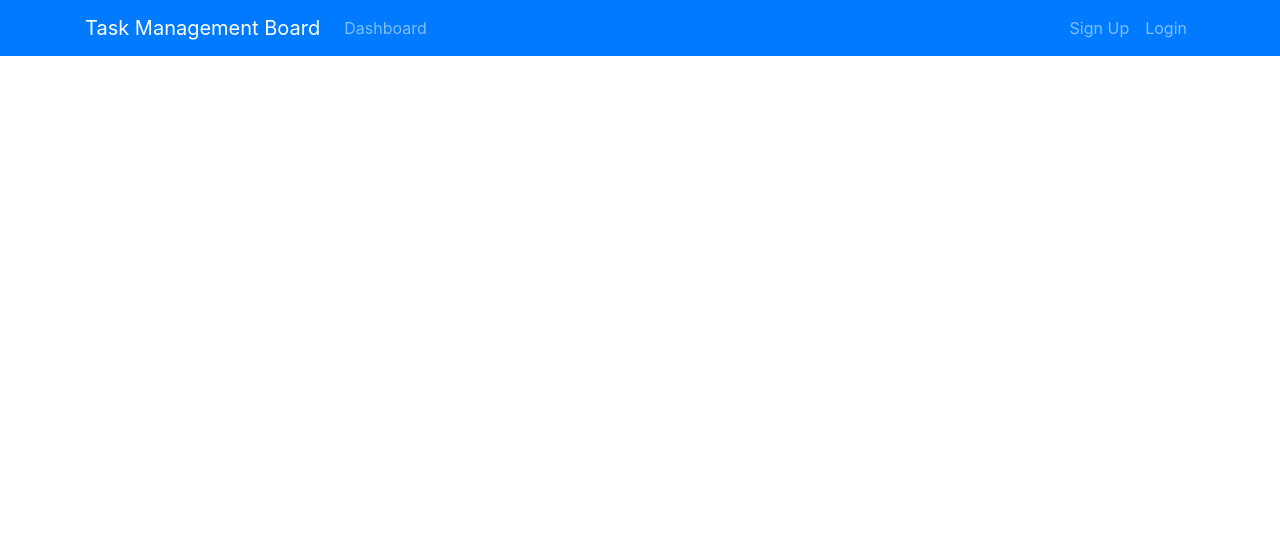
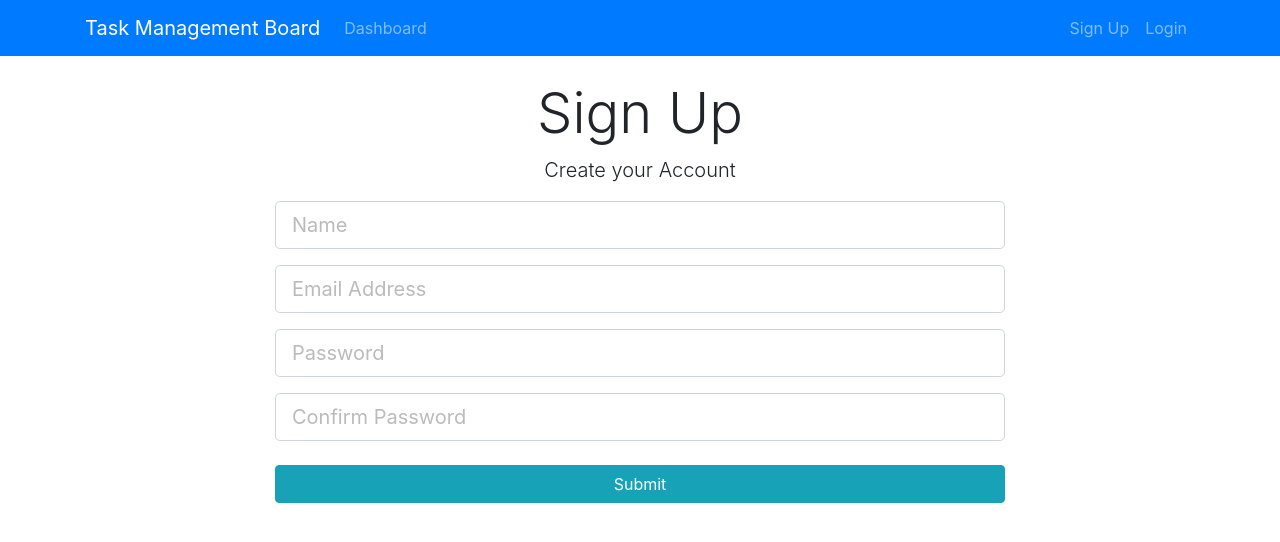
Before and after one commit to citizen67/TaskManagementBoard, a React (Create React App) app in the folder frontend/: page /register in a window 1280 px wide. Shown: the top 542 px of the page. Built offline with nearby package versions, Linux system fonts and the light colour scheme.

Commit message:
Add Landing, Register and login pages design

```diff
--- a/frontend/src/App.js
+++ b/frontend/src/App.js
@@ -11,6 +11,9 @@
 import ProjectBoard from "./components/ProjectBoard/ProjectBoard";
 import AddProjectTask from "./components/ProjectBoard/ProjectTasks/AddProjectTask";
 import UpdateProjectTask from "./components/ProjectBoard/ProjectTasks/UpdateProjectTask";
+import Landing from "./components/Layout/Landing";
+import Register from "./components/UserManagement/Register";
+import Login from "./components/UserManagement/Login";
 
 class App extends Component {
   render() {
@@ -19,6 +22,17 @@
         <Router>
           <div className="App">
             <Header />
+            {
+              //Public routes
+            }
+
+            <Route exact path="/" component={Landing} />
+            <Route exact path="/register" component={Register} />
+            <Route exact path="/login" component={Login} />
+
+            {
+              //Private routes
+            }
             <Route exact path="/dashboard" component={Dashboard} />
             <Route exact path="/addProject" component={AddProject} />
             <Route exact path="/updateProject/:id" component={UpdateProject} />
--- a/frontend/src/components/Layout/Header.js
+++ b/frontend/src/components/Layout/Header.js
@@ -1,13 +1,14 @@
 import React, { Component } from "react";
+import { Link } from "react-router-dom";
 
 class Header extends Component {
   render() {
     return (
       <nav className="navbar navbar-expand-sm navbar-dark bg-primary mb-4">
         <div className="container">
-          <a className="navbar-brand" href="/dashboard">
+          <Link className="navbar-brand" to="/">
             Task Management Board
-          </a>
+          </Link>
           <button
             className="navbar-toggler"
             type="button"
@@ -20,22 +21,22 @@
           <div className="collapse navbar-collapse" id="mobile-nav">
             <ul className="navbar-nav mr-auto">
               <li className="nav-item">
-                <a className="nav-link" href="/dashboard">
+                <Link className="nav-link" to="/dashboard">
                   Dashboard
-                </a>
+                </Link>
               </li>
             </ul>
 
             <ul className="navbar-nav ml-auto">
               <li className="nav-item">
-                <a className="nav-link " href="register.html">
+                <Link className="nav-link" to="/register">
                   Sign Up
-                </a>
+                </Link>
               </li>
               <li className="nav-item">
-                <a className="nav-link" href="login.html">
+                <Link className="nav-link" to="/login">
                   Login
-                </a>
+                </Link>
               </li>
             </ul>
           </div>
--- /dev/null
+++ b/frontend/src/components/Layout/Landing.js
@@ -0,0 +1,34 @@
+import React, { Component } from 'react';
+import { Link } from "react-router-dom";
+
+class Landing extends Component {
+    render() {
+        return (
+            <div className="landing">
+                <div className="light-overlay landing-inner text-dark">
+                    <div className="container">
+                        <div className="row">
+                            <div className="col-md-12 text-center">
+                                <h1 className="display-3 mb-4">
+                                    Task Management Board
+                                </h1>
+                                <p className="lead">
+                                    Create your account to join active projects or start your own
+                                </p>
+                                <hr />
+                                <Link className="btn btn-lg btn-primary mr-2" to="/register">
+                                    Sign Up
+                                </Link>
+                                <Link className="btn btn-lg btn-secondary mr-2" to="/login">
+                                    Login
+                                </Link>
+                            </div>
+                        </div>
+                    </div>
+                </div>
+            </div>
+        );
+    }
+}
+
+export default Landing;
--- /dev/null
+++ b/frontend/src/components/UserManagement/Login.js
@@ -0,0 +1,38 @@
+import React, { Component } from 'react';
+
+class Login extends Component {
+    render() {
+        return (
+            <div className="login">
+                <div className="container">
+                    <div className="row">
+                        <div className="col-md-8 m-auto">
+                            <h1 className="display-4 text-center">Log In</h1>
+                            <form action="dashboard.html">
+                                <div className="form-group">
+                                    <input
+                                        type="email"
+                                        className="form-control form-control-lg"
+                                        placeholder="Email Address"
+                                        name="email"
+                                    />
+                                </div>
+                                <div className="form-group">
+                                    <input
+                                        type="password"
+                                        className="form-control form-control-lg"
+                                        placeholder="Password"
+                                        name="password"
+                                    />
+                                </div>
+                                <input type="submit" className="btn btn-info btn-block mt-4" />
+                            </form>
+                        </div>
+                    </div>
+                </div>
+            </div>
+        );
+    }
+}
+
+export default Login;
--- /dev/null
+++ b/frontend/src/components/UserManagement/Register.js
@@ -0,0 +1,56 @@
+import React, { Component } from 'react';
+
+class Register extends Component {
+    render() {
+        return (
+            <div className="register">
+                <div className="container">
+                    <div className="row">
+                        <div className="col-md-8 m-auto">
+                            <h1 className="display-4 text-center">Sign Up</h1>
+                            <p className="lead text-center">Create your Account</p>
+                            <form action="create-profile.html">
+                                <div className="form-group">
+                                    <input
+                                        type="text"
+                                        className="form-control form-control-lg"
+                                        placeholder="Name"
+                                        name="name"
+                                        required
+                                    />
+                                </div>
+                                <div className="form-group">
+                                    <input
+                                        type="email"
+                                        className="form-control form-control-lg"
+                                        placeholder="Email Address"
+                                        name="email"
+                                    />
+                                </div>
+                                <div className="form-group">
+                                    <input
+                                        type="password"
+                                        className="form-control form-control-lg"
+                                        placeholder="Password"
+                                        name="password"
+                                    />
+                                </div>
+                                <div className="form-group">
+                                    <input
+                                        type="password"
+                                        className="form-control form-control-lg"
+                                        placeholder="Confirm Password"
+                                        name="password2"
+                                    />
+                                </div>
+                                <input type="submit" className="btn btn-info btn-block mt-4" />
+                            </form>
+                        </div>
+                    </div>
+                </div>
+            </div>
+        );
+    }
+}
+
+export default Register;
```
